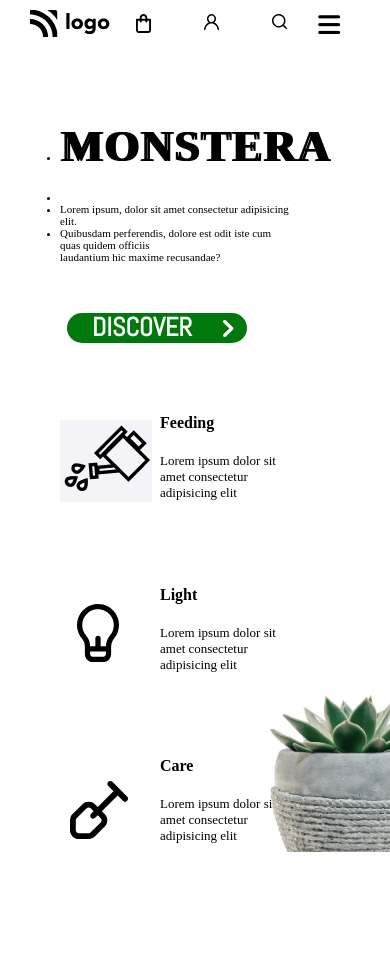
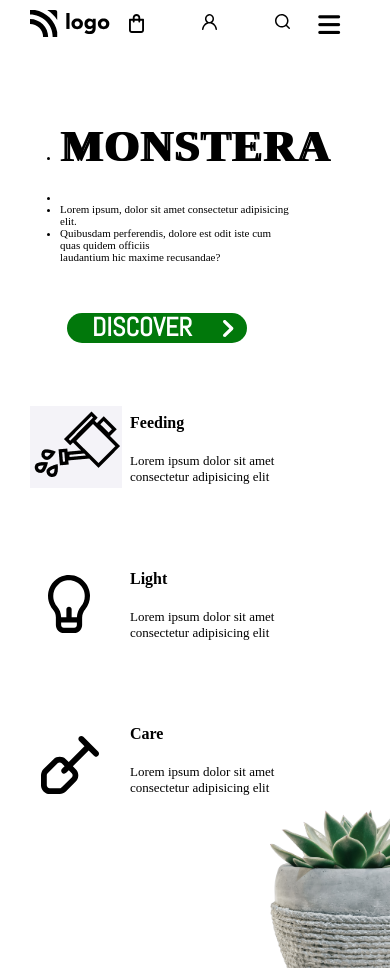
Before and after one commit to RenusreeMadhavarapu/Plant-Home-Page, a website: page index.html in a window 390 px wide. Before the commit the page ends 857 px from the top, so only its background shows below. Drawn offline with Linux system fonts and the light colour scheme; a web font is replaced by a local one.

Commit message:
twelve commit

```diff
--- a/style.css
+++ b/style.css
@@ -339,12 +339,7 @@ width:70px;
         margin-left:15px;
       }
 
-      #midWholePart13{
 
-        margin-left:20px;
-
-
-        }
 
         #navEnd img{
             width:15px;
@@ -352,7 +347,7 @@ width:70px;
 
         }
         #navEnd div{
-            margin-right:5px;
+            margin-right:10px;
         }
         div.menu{
             font-size:25px;
@@ -360,11 +355,13 @@ width:70px;
         #imgMain{
 
             width:120px;
-            top:80%;
+            top:100%;
+        }
+        .midWholePart13Parts{
+            margin-left:10px;
         }
 
 
 
 
-
 }
```
